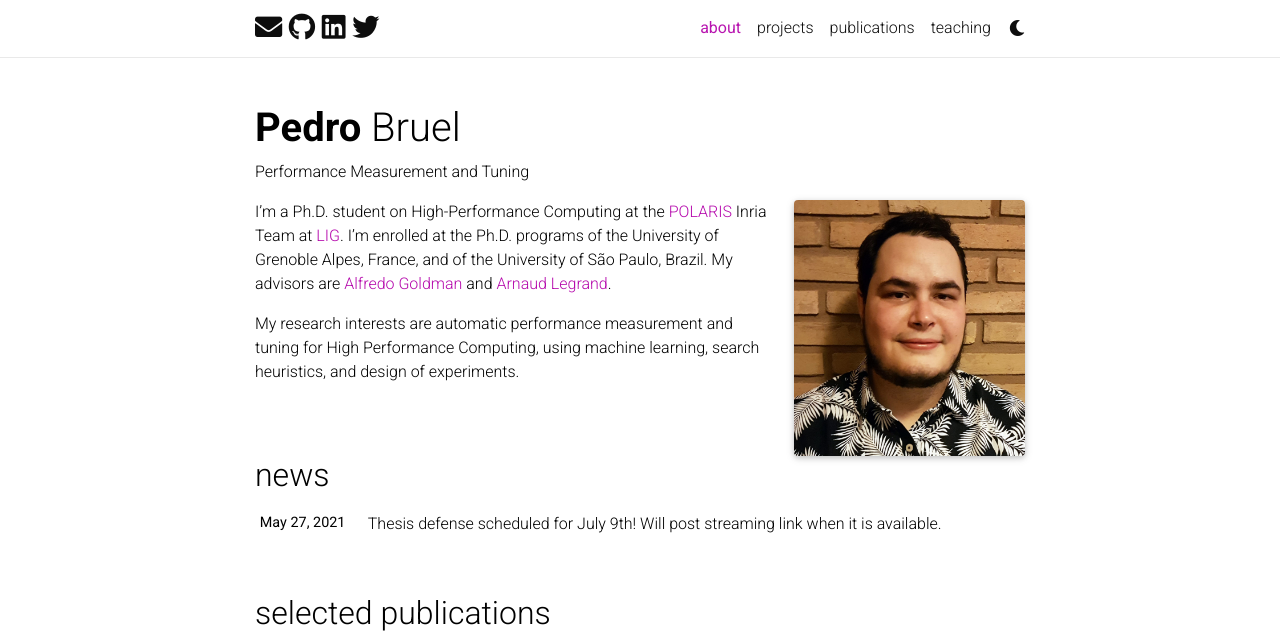
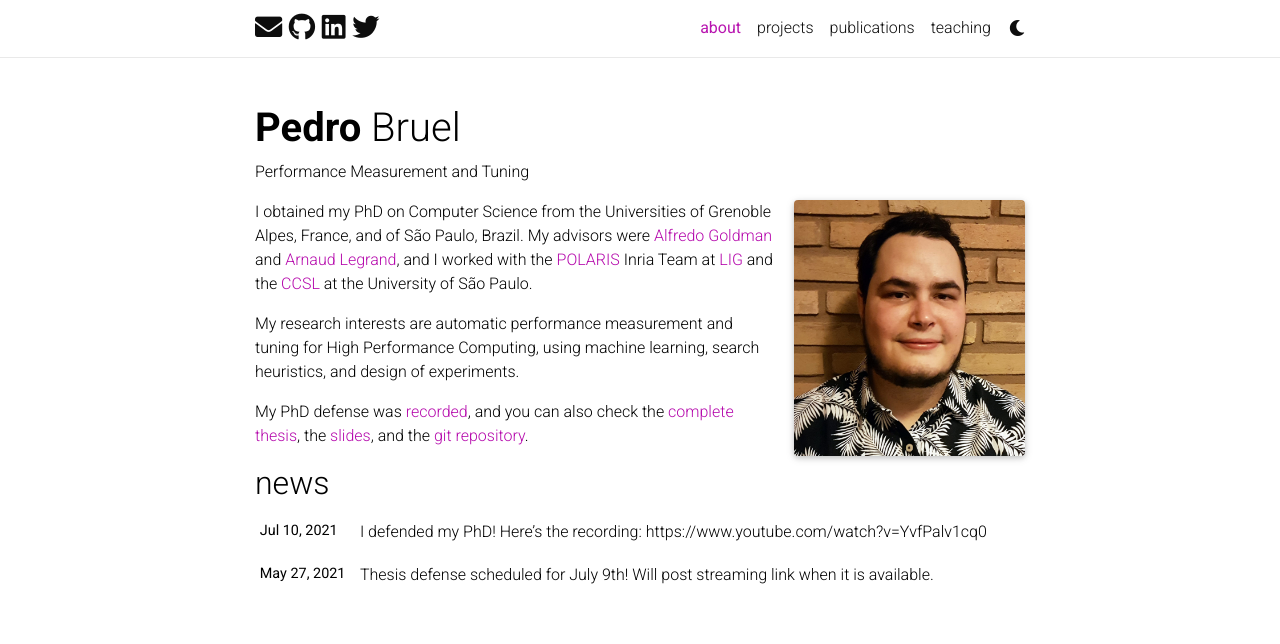
Before and after one commit to phrb/phrb.github.io, a Jekyll site: the page built from _pages/about.md, in a window 1280 px wide and 984 px high, cut to the strip 0-644 px from the top of the window. Built offline with Jekyll 4.4.1, drawn with Linux system fonts in a browser that asks for light colours; nearby versions of some CDN libraries; a style sheet for code colours, icons or effects is not loaded.

Commit message:
Update pages

```diff
--- a/_pages/about.md
+++ b/_pages/about.md
@@ -14,13 +14,20 @@ selected_papers: true # includes a list of papers marked as "selected={true}"
 social: true  # includes social icons at the bottom of the page
 ---
 
-I'm    a    Ph.D.     student    on   High-Performance    Computing    at    the
+I obtained my  PhD on Computer Science from the  Universities of Grenoble Alpes,
+France,   and   of    São   Paulo,   Brazil.    My    advisors   were   [Alfredo
+Goldman](https://www.ime.usp.br/~gold/new/)              and             [Arnaud
+Legrand](http://mescal.imag.fr/membres/arnaud.legrand/), and  I worked  with the
 [POLARIS](https://team.inria.fr/polaris/)         Inria          Team         at
-[LIG](https://www.liglab.fr/).   I'm  enrolled at  the  Ph.D.   programs of  the
-University  of Grenoble  Alpes,  France, and  of the  University  of São  Paulo,
-Brazil.   My advisors  are [Alfredo  Goldman](https://www.ime.usp.br/~gold/new/)
-and [Arnaud Legrand](http://mescal.imag.fr/membres/arnaud.legrand/).
+[LIG](https://www.liglab.fr/) and the  [CCSL](https://ccsl.ime.usp.br/en) at the
+University of São Paulo.
 
 My research interests are automatic  performance measurement and tuning for High
 Performance Computing, using machine learning,  search heuristics, and design of
 experiments.
+
+My PhD defense was
+[recorded](https://www.youtube.com/watch?v=YvfPalv1cq0), and you can also check the
+[complete thesis](https://github.com/phrb/thesis/blob/master/slides/presentation.pdf),
+the [slides](https://github.com/phrb/thesis/blob/master/slides/presentation.pdf),
+and the [git repository](https://github.com/phrb/thesis).
```
Also changed, not shown: _news/announcement_2.md (added, +8 -0 lines).
